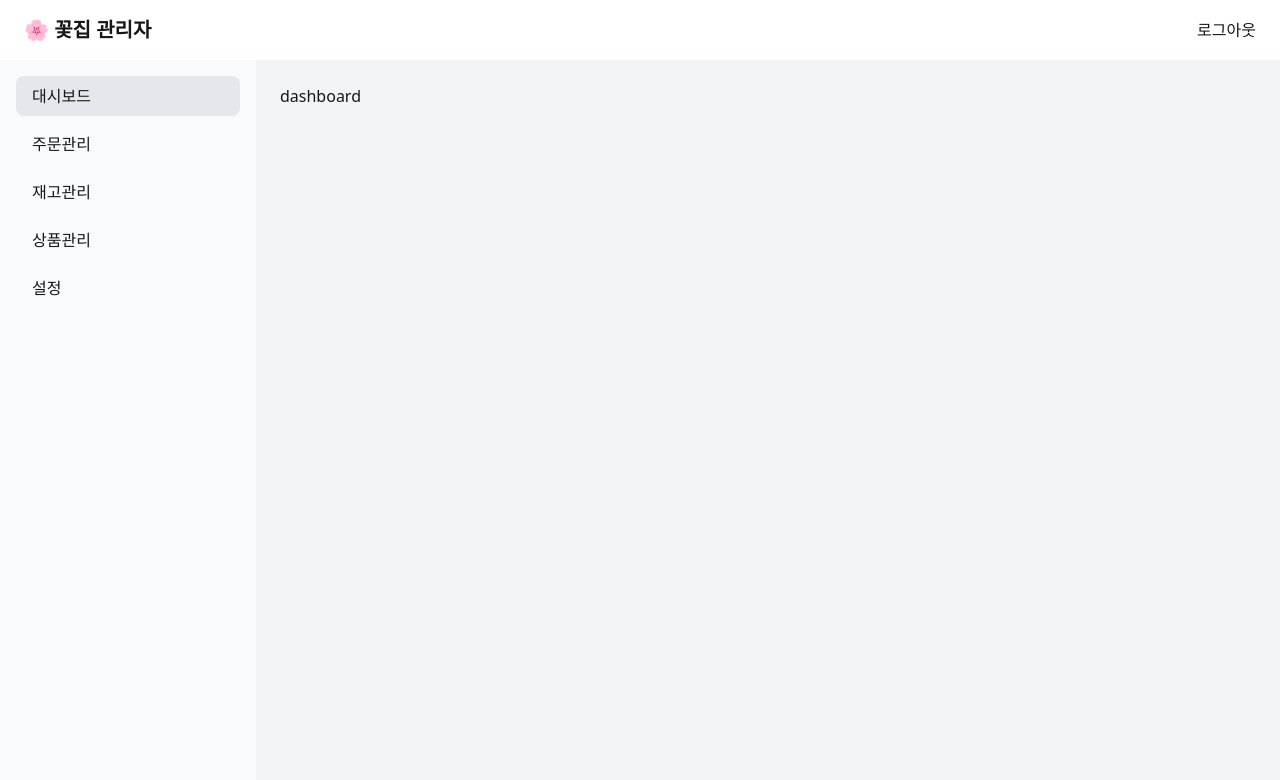
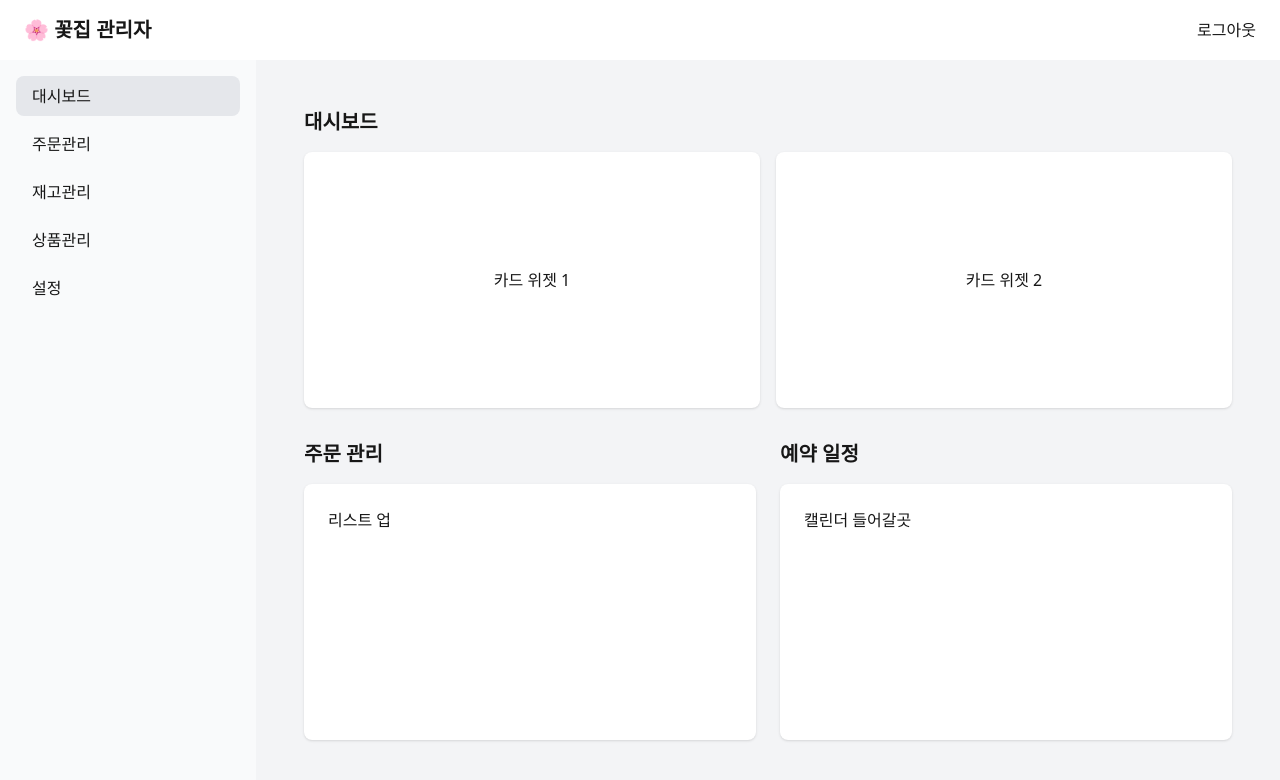
Before and after one commit to Jisun-K/flowers-admin, a Next.js app: page / in a window 1280 px wide. Shown: the top 780 px of the page. Built offline with nearby package versions, Linux system fonts and the light colour scheme.

Commit message:
💄 대시보드 UI 개선 + 🐛 사이드바 active 상태 오류 수정

```diff
--- a/src/app/(home)/page.tsx
+++ b/src/app/(home)/page.tsx
@@ -6,8 +6,29 @@ export const metadata: Metadata = {
 
 export default function HomePage() {
   return (
-    <div>
-      dashboard
+    <div className="p-6 space-y-8  max-w-screen-xl mx-auto">
+      <section>
+        <h2 className="text-xl font-bold mb-4">대시보드</h2>
+        <div className="grid grid-cols-2 gap-4">
+          <div className="bg-white rounded-lg shadow p-6 h-64 flex items-center justify-center min-w-0 max-w-xl ">
+            카드 위젯 1
+          </div>
+          <div className="bg-white rounded-lg shadow p-6 h-64 flex items-center justify-center min-w-0 max-w-xl ">
+            카드 위젯 2
+          </div>
+
+        </div>
+      </section>
+      <div className="grid grid-cols-2 gap-6">
+        <section>
+          <h2 className="text-xl font-bold mb-4">주문 관리 </h2>
+          <div className="bg-white rounded-lg shadow p-6 h-64 max-w-xl ">리스트 업</div>
+        </section>
+        <section>
+          <h2 className="text-xl font-bold mb-4">예약 일정</h2>
+          <div className="bg-white rounded-lg shadow p-6 h-64 max-w-xl ">캘린더 들어갈곳</div>
+        </section>
+      </div>
     </div>
   );
 }
--- a/src/components/sidebar.tsx
+++ b/src/components/sidebar.tsx
@@ -2,6 +2,11 @@
 
 import Link from "next/link";
 import { usePathname } from "next/navigation";
+
+function isActive(href: string, pathname: string) {
+    if (href === "/") return pathname === "/";
+    return pathname.startsWith(href) && href !== "/";
+}
 
 export default function Sidebar() {
     const pathname = usePathname();
@@ -23,8 +28,7 @@ export default function Sidebar() {
                     <Link
                         key={route.href}
                         href={route.href}
-                        className={`${navItem} ${pathname === route.href ? "bg-gray-200" : ""
-                            }`}
+                        className={`${navItem} ${isActive(route.href, pathname) ? "bg-gray-200" : ""}`}
                     >
                         {route.label}
                     </Link>
```
